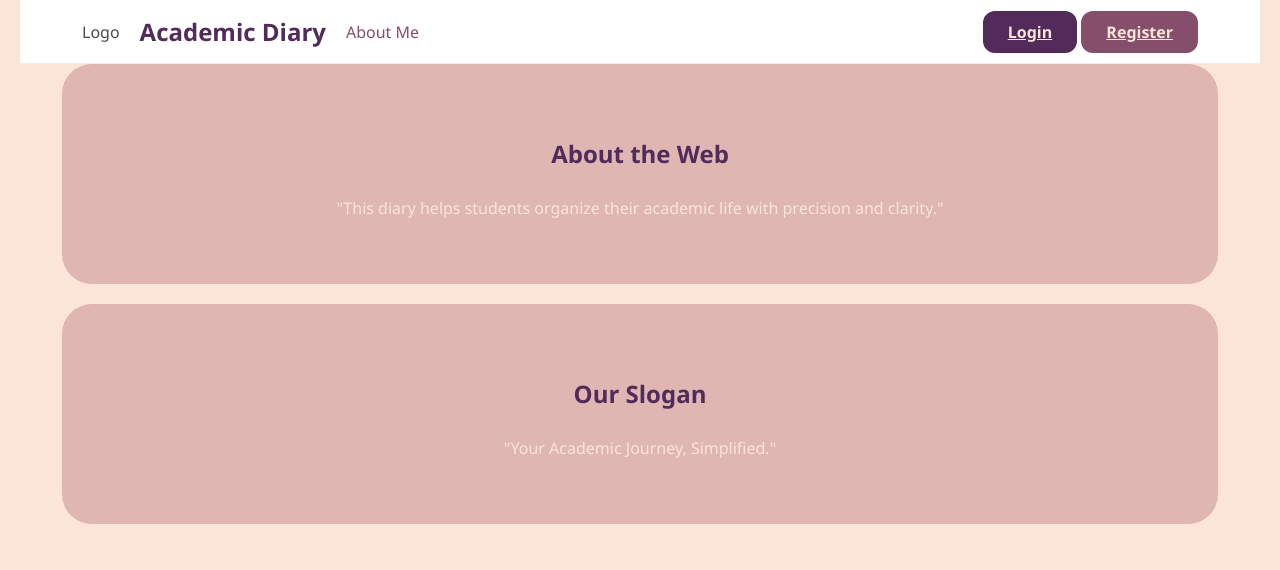
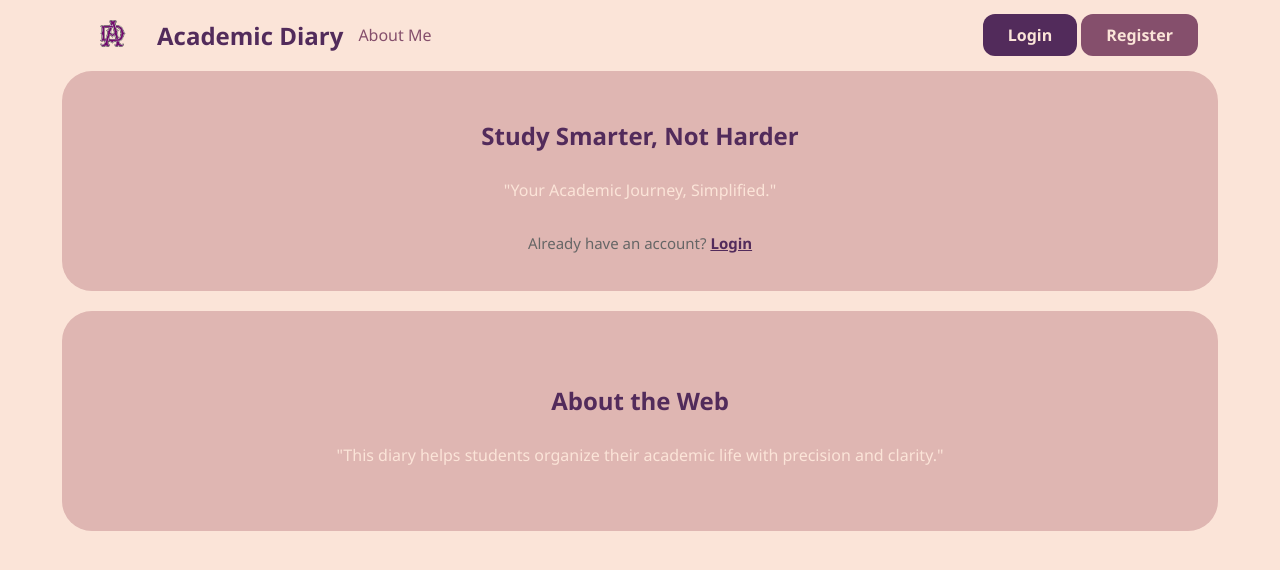
Before and after one commit to jingyi8282/Mini-IT-Project, a Flask app: page / in a window 1280 px wide. Shown: the top 570 px of the page. Run offline with Flask 3, Linux system fonts and the light colour scheme.

Commit message:
Added a second login button & Added slogan

```diff
--- a/static/homepage.css
+++ b/static/homepage.css
@@ -14,8 +14,16 @@ body {
     justify-content: space-between;
     align-items: center;
     padding: 15px 5%;
-    background-color: #fff;
-    border-bottom: 1px solid #eee;
+    background-color:#fbe4d8;
+    border-bottom: 1px solid #fbe4d8;
+}
+
+.nav-logo {
+    height: 40px;
+    width: auto;
+    border-radius: 8px;
+    background-color: transparent;
+    display: block;
 }
 
 /* New Top Navigation Bar */
@@ -31,7 +39,7 @@ body {
 .nav-left {
     display: flex;
     align-items: center;
-    gap: 20px; /* Space between logo, title, and About Me */
+    gap: 15px; /* Space between logo, title, and About Me */
 }
 
 .nav-buttons {
@@ -42,6 +50,18 @@ body {
 .nav-buttons a {
     text-decoration: none;
     display: inline-block;
+}
+
+.navbar .btn.primary:hover {
+    background-color: transparent;
+    color: #522b5b;
+    border: 2px solid #522b5b;
+}
+
+.navbar .btn.secondary:hover {
+    background-color: transparent;
+    color: #845d81;
+    border: 2px solid #845d81;
 }
 
 .nav-title {
@@ -55,6 +75,7 @@ body {
     text-decoration: none;
     color: #854f6c;
     font-weight: 500;
+    text-decoration: none;
 }
 
 .nav-link:hover {
@@ -110,9 +131,9 @@ body {
 }
 
 .card:hover {
-    transform: translateY(-5px); /* This lifts the card up slightly */
-    box-shadow: 0 10px 20px rgba(0, 0, 0, 0.15); /* This adds the shadow */
-    cursor: pointer; /* Changes your mouse to a hand icon */
+    transform: translateY(-5px);
+    box-shadow: 0 10px 20px rgba(0, 0, 0, 0.15);
+    cursor: pointer;
 }
 
 .btn {
@@ -121,6 +142,36 @@ body {
     border: none;
     cursor: pointer;
     font-weight: bold;
+    text-decoration: none;
+}
+
+.btn-secondary {
+    background: none;
+    border: none;
+    padding: 0;
+    color: #522b5b;
+    text-decoration: underline; /* Makes it look like a clickable link */
+    font-weight: bold;
+    display: inline-block;
+    text-align: left;
+    cursor: pointer;
+}
+
+.login-prompt {
+    margin-top: 15px;
+    color: #666;
+    font-size: 15px;
+}
+
+.btn-secondary:hover {
+    color: #522b5b;
+    text-decoration: underline;
+    font-weight: bold;
+    background: none;
+    border: none;
+    padding: 0;
+    display: inline; /* Changed from inline-block to inline */
+    cursor: pointer;
 }
 
 .primary { background-color: #522b5b; color: #fbe4d8; }
--- a/templates/home.html
+++ b/templates/home.html
@@ -11,7 +11,7 @@
 
             <header class="navbar">
                 <div class="nav-left">
-                    <div class="logo-placeholder">Logo</div>
+                    <img src="{{ url_for('static', filename='AD_Logo.png') }}" alt="Academic Diary Logo" class="nav-logo">
 
                     <a href="{{ url_for('home') }}" class="nav-title">Academic Diary</a>
 
@@ -26,13 +26,18 @@
 
             <section class="grid-layout">
                 <div class="card">
-                   <h3 class="card-header">About the Web</h3>
-                     <p class="card-description">"This diary helps students organize their academic life with precision and clarity."</p>
+                    <h3 class="card-header">Study Smarter, Not Harder</h3>
+                    <p class="card-description">"Your Academic Journey, Simplified."</p>
+
+                    <p class="login-prompt">Already have an account?
+                    <a href="{{ url_for('login') }}" class="btn-secondary">Login</a>
+                   </p>
+
                 </div>
 
                 <div class="card">
-                    <h3 class="card-header">Our Slogan</h3>
-                    <p class="card-description">"Your Academic Journey, Simplified."</p>
+                   <h3 class="card-header">About the Web</h3>
+                     <p class="card-description">"This diary helps students organize their academic life with precision and clarity."</p>
                 </div>
 
             </section>
```
